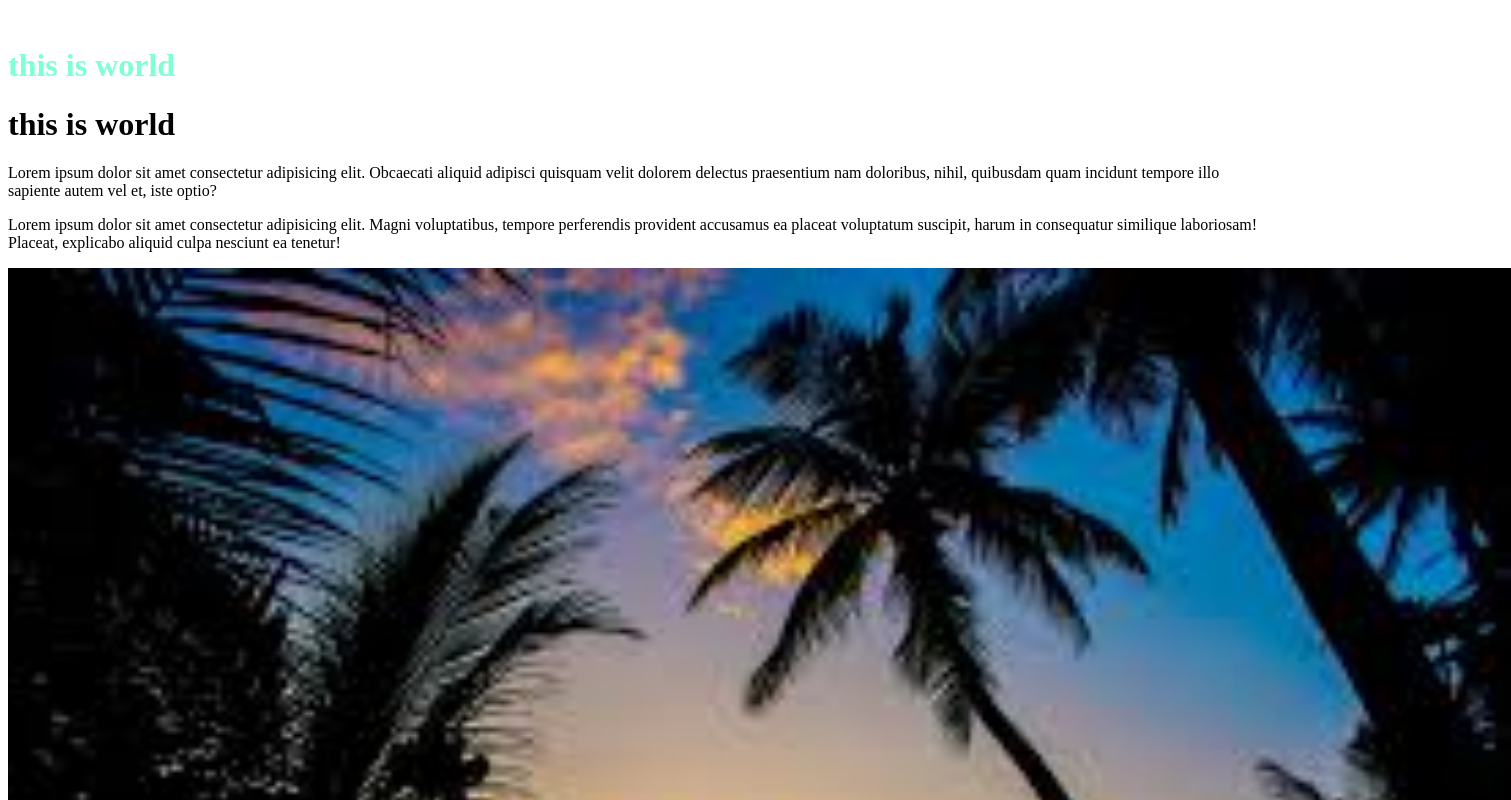
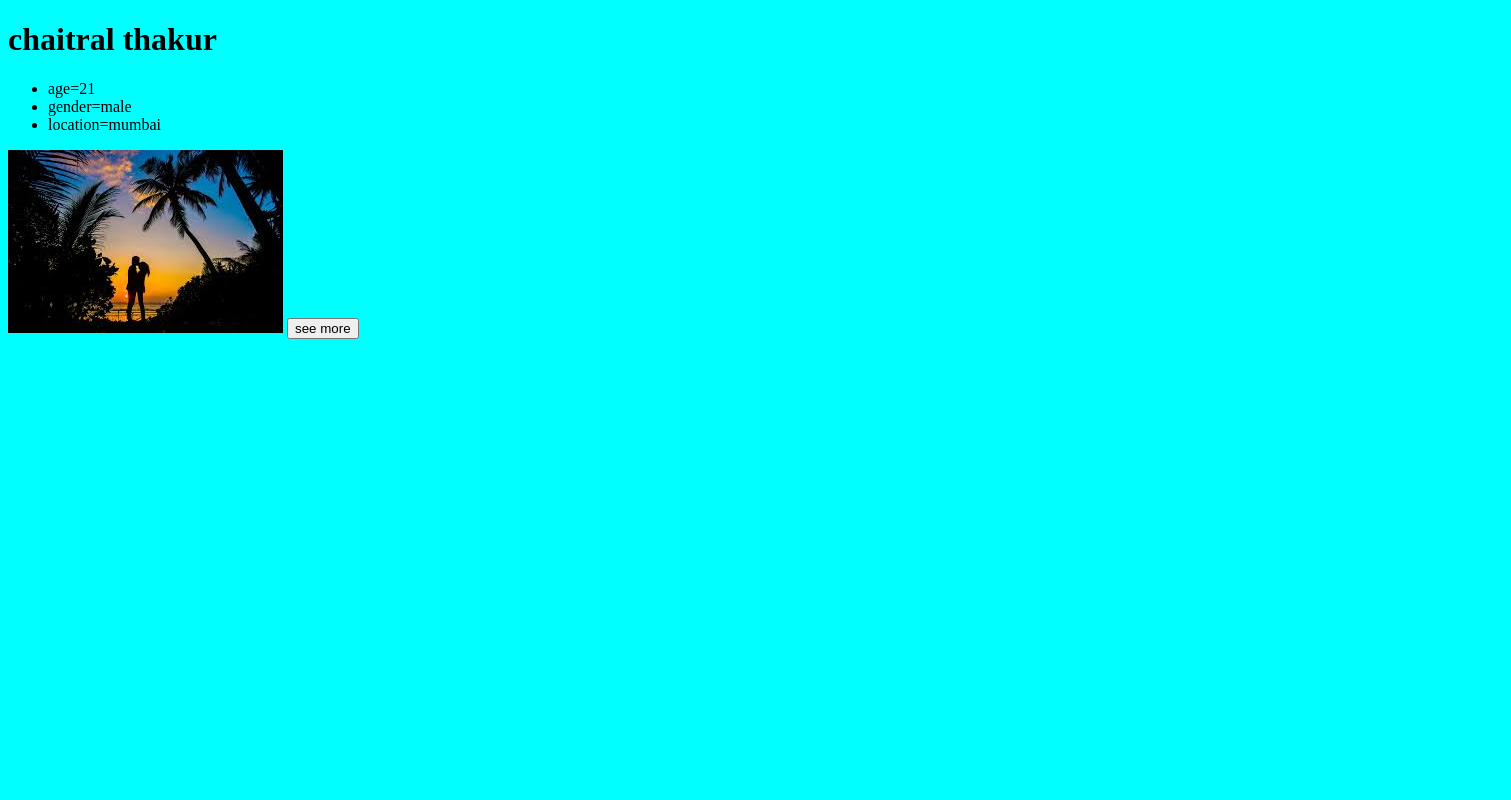
Before and after one commit to chaitral3298/demo-html, a plain HTML site: page index.html in a window 1280 px wide. Shown: the top 800 px of the page, 1511 px wide, since content can reach past the window. Drawn offline with Linux system fonts and the light colour scheme.

Commit message:
modified

```diff
--- a/index.html
+++ b/index.html
@@ -1,17 +1,33 @@
-<html>
-    <head>
+<!DOCTYPE html>
+<head>
+    <body>
+        <body style="background-color:aqua;">
+           <title>portfolio</title>
+
+          </style>
+
+          <h1>chaitral thakur</h1>
 
 
-        <title>chaitral</title>
-    <body>
-        <br/>
-        <h1 style="color: aquamarine">this is world</h1>
-            <h1>this is world</h1>
-           <p>Lorem ipsum dolor sit amet consectetur adipisicing elit. Obcaecati aliquid adipisci quisquam velit dolorem delectus praesentium nam doloribus, nihil, quibusdam quam incidunt tempore illo sapiente autem vel et, iste optio?</p>
-           <p>Lorem ipsum dolor sit amet consectetur adipisicing elit. Magni voluptatibus, tempore perferendis provident accusamus ea placeat voluptatum suscipit, harum in consequatur similique laboriosam! Placeat, explicabo aliquid culpa nesciunt ea tenetur!</p>
-        <img  height= "1000 pixel"src="./image.jfif" />
-        <p>hello india</p>
-        <input type="radio">
-    </head>
+
+
+
+
+      <ul style="list-style-type:disc;">
+            <li>age=21</li>
+            <li>gender=male</li>
+            <li>location=mumbai</li>
+      </ul>
+      <a href="tps://www.google.com/search?q=goregaon&oq=gor&aqs=chrome.1.69i57j0l5.4980j0j7&sourceid=chrome&ie=UTF-8"></a>
+
+      <img src="./image.jfif">
+      <!-- Write your comments here -->
+
+
+<!-- Comments are not displayed in the browser -->
+
+      <button>see more</button>
+
+
     </body>
-</html>
+</head>
```
